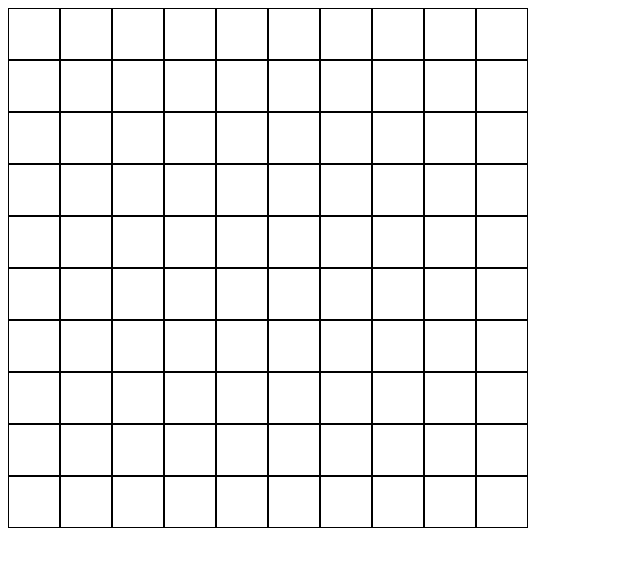
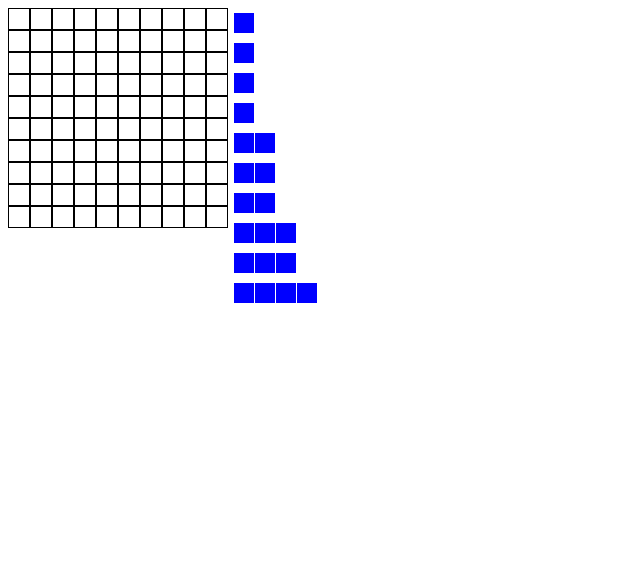
Before and after one commit to Irina-Komaritskaya/battleship, a plain HTML site: page html/index.html in a window 1280 px wide. Shown: the whole page, without its empty margins (0-640 px from the left). Drawn offline with Linux system fonts and the light colour scheme.

Commit message:
ship panel

```diff
--- a/css/styles.css
+++ b/css/styles.css
@@ -6,7 +6,27 @@ span{
     display: flex;
 }
 #board div {
-    height: 50px;
-    width: 50px;
+    height: 20px;
+    width: 20px;
     border: 1px solid black;
 }
+
+.wrap{
+    display: flex;
+}
+
+#shipPanel{
+    display: flex;
+    flex-direction: column;
+}
+
+.ship{
+    display: flex;
+    margin: 5px;
+}
+.ship > div{
+    margin-left: 1px;
+    background-color: blue;
+    height: 20px;
+    width: 20px;
+}
--- a/html/index.html
+++ b/html/index.html
@@ -3,9 +3,9 @@
     <link rel="stylesheet" href="../css/styles.css" />
   </head>
   <body>
-      <div>
+      <div class="wrap">
     <div id="board"></div>
-    <div id="ship"></div>
+    <div id="shipPanel"></div>
 </div>
     <script src="../j.js"></script>
   </body>
--- a/j.js
+++ b/j.js
@@ -1,6 +1,7 @@
 (function () {
   let matrix = [];
   const board = document.getElementById("board");
+  const shipPanel = document.getElementById("shipPanel");
 
   const CreateBoard = () => {
     for (var i = 0; i < 10; i++) {
@@ -19,14 +20,42 @@
 
   CreateBoard();
 
-  board.addEventListener('click', function(e) {
+  board.addEventListener("click", function (e) {
     const idCell = e.target.id;
-    indexMatrix = idCell.split(' ');
+    indexMatrix = idCell.split(" ");
     document.getElementById(idCell).innerHTML = "X";
 
-    matrix[indexMatrix[0]] [indexMatrix[1]] = "X";
-    console.log(matrix[0][0])
-  })
+    matrix[indexMatrix[0]][indexMatrix[1]] = "X";
+    console.log(matrix[0][0]);
+  });
 
+  const shipDeck = {
+    one: { cell: 1, count: 4 },
+    two: { cell: 2, count: 3 },
+    three: { cell: 3, count: 2 },
+    four: { cell: 4, count: 1 },
+  };
 
+  const createShip = (countCell) => {
+    const ship = document.createElement("div");
+    ship.setAttribute("class", "ship");
+    for (let i = 0; i < countCell; i++) {
+      const deck = document.createElement("div");
+      ship.appendChild(deck);
+    }
+    return ship;
+  };
+
+  const initateShips = () => {
+    for (var key in shipDeck){
+        console.log(shipDeck[key].count)
+        for (let i = 0; i < shipDeck[key].count; i++) {
+            let ship = createShip(shipDeck[key].cell)
+            shipPanel.appendChild(ship);
+        }
+    }
+
+  }
+
+ initateShips()
 })();
```
